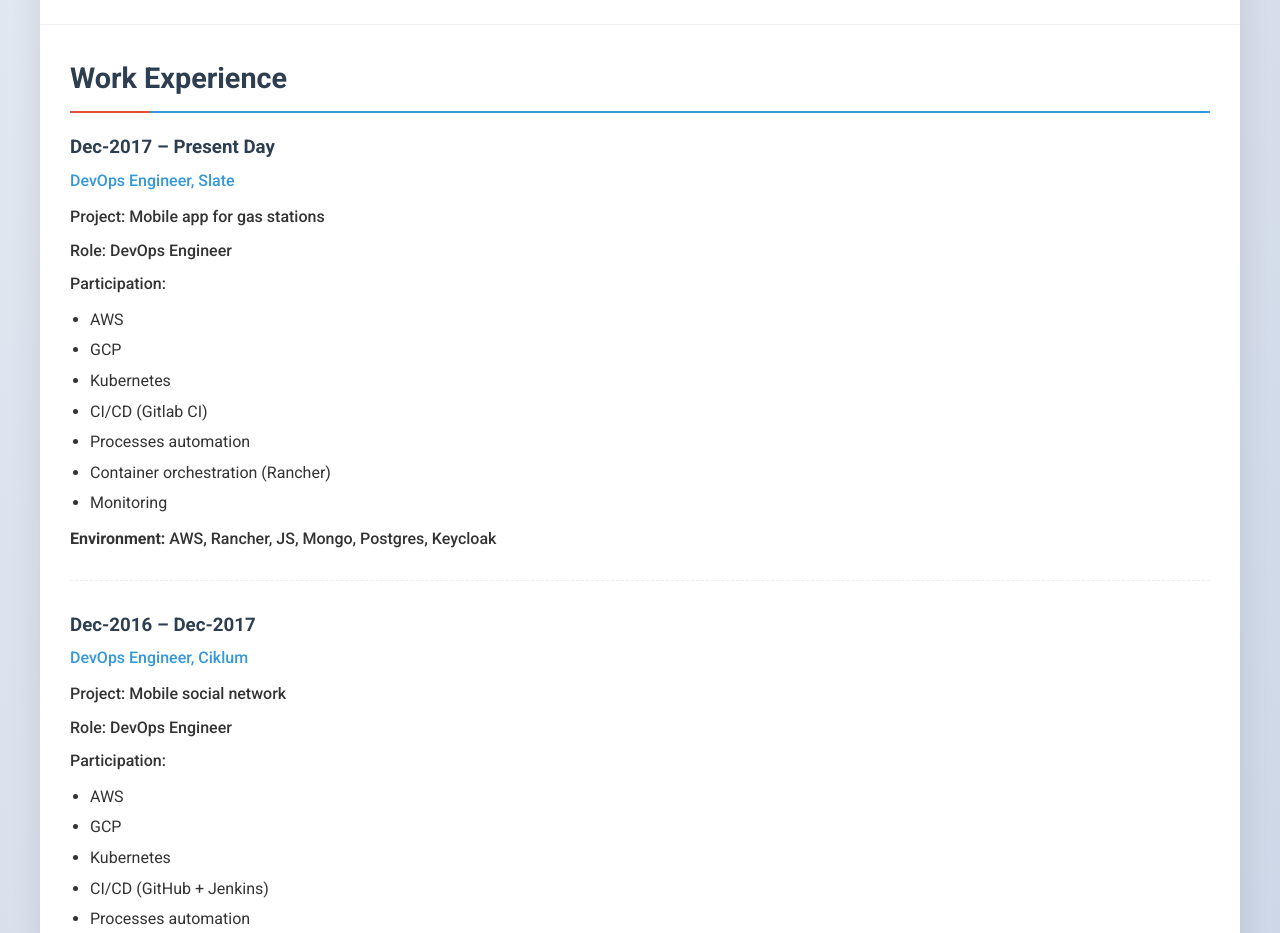
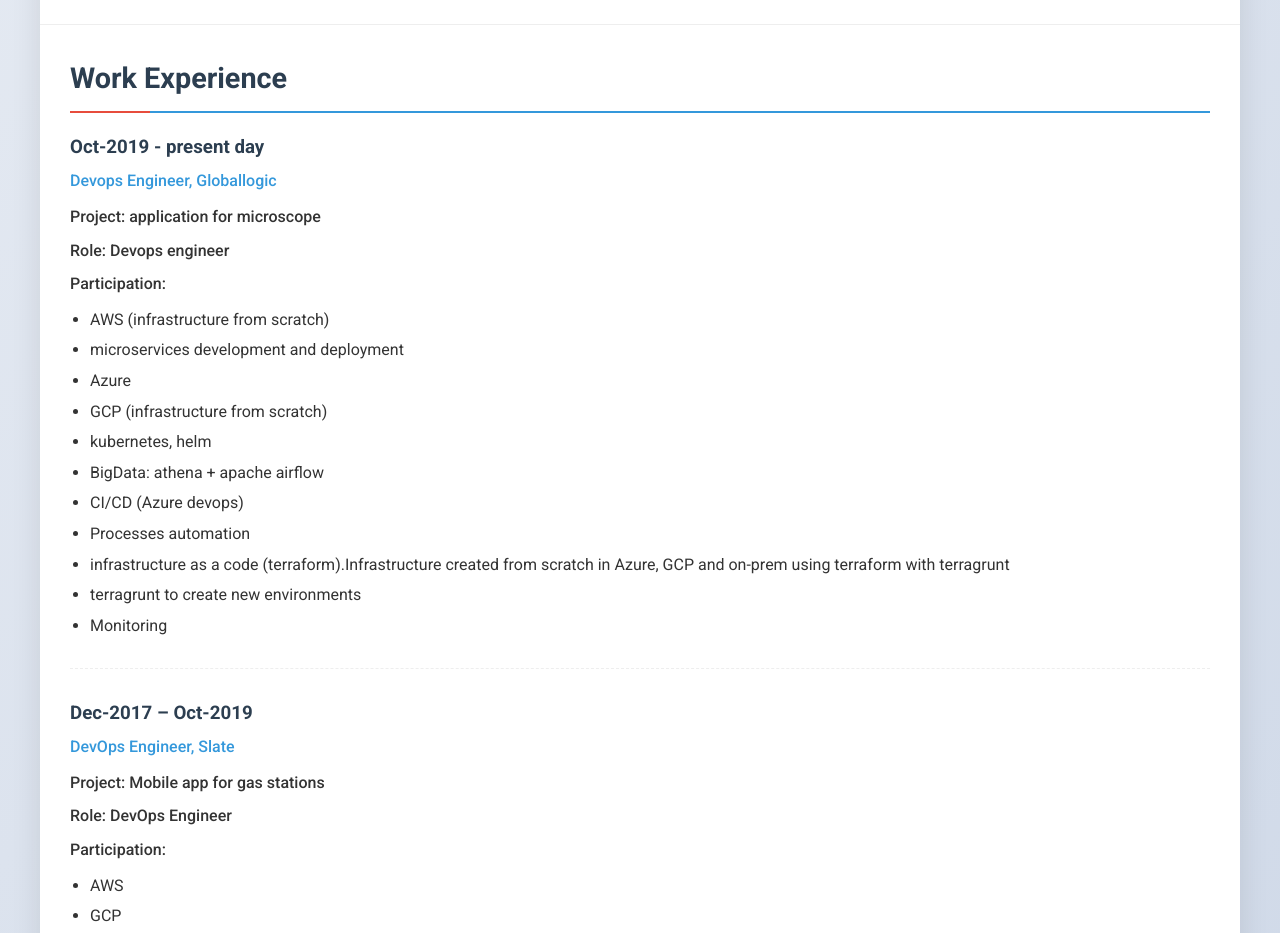
Before and after one commit to bikboy/cv, a website: page index.html in a window 1280 px wide. Shown: the part 2240-3173 px from the top of the page. Drawn offline with nearby package versions, Linux system fonts and the light colour scheme.

Commit message:
fix: missing expereince readded

```diff
--- a/index.html
+++ b/index.html
@@ -164,8 +164,28 @@
 
     <section class="section" id="experience">
       <h2 class="section-title">Work Experience</h2>
+	  <div class="experience-item">
+		<h3>Oct-2019 - present day</h3>
+		<h4>Devops Engineer, Globallogic</h4>
+		<p>Project: application for microscope</p>
+		<p>Role: Devops engineer</p>
+		<p>Participation:</p>
+		<ul>
+			<li>AWS (infrastructure from scratch)</li>
+			<li>microservices development and deployment</li>
+			<li>Azure</li>
+			<li>GCP (infrastructure from scratch)</li>
+			<li>kubernetes, helm</li>
+			<li>BigData: athena + apache airflow</li>
+			<li>CI/CD (Azure devops)</li>
+			<li>Processes automation</li>
+			<li>infrastructure as a code (terraform).Infrastructure created from scratch in Azure, GCP and on-prem using terraform with terragrunt</li>
+			<li>terragrunt to create new environments</li>
+			<li>Monitoring</li>
+		</ul>
+	  </div>
       <div class="experience-item">
-        <h3>Dec-2017 – Present Day</h3>
+        <h3>Dec-2017 – Oct-2019</h3>
         <h4>DevOps Engineer, Slate</h4>
         <p>Project: Mobile app for gas stations</p>
         <p>Role: DevOps Engineer</p>
```
